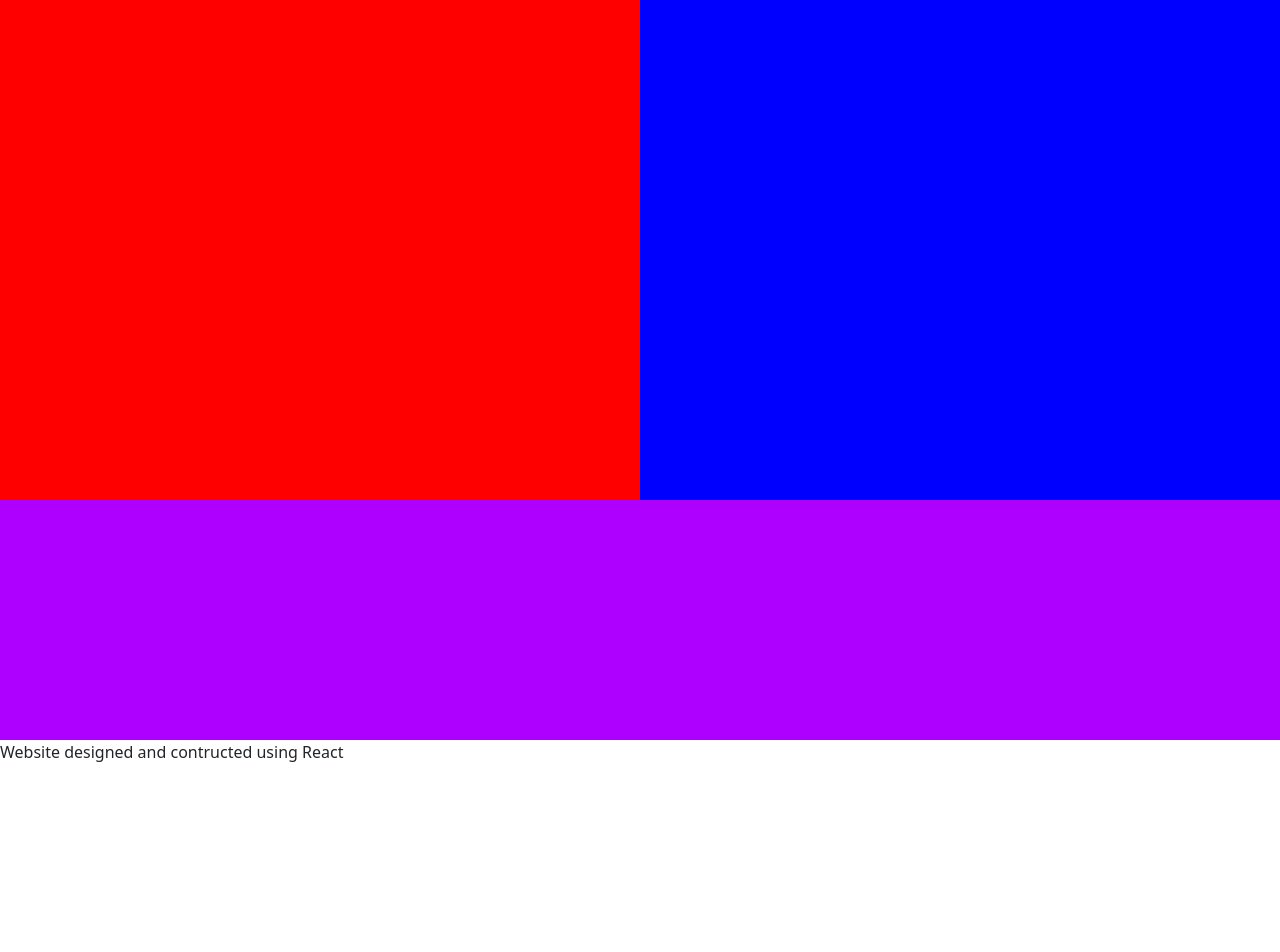
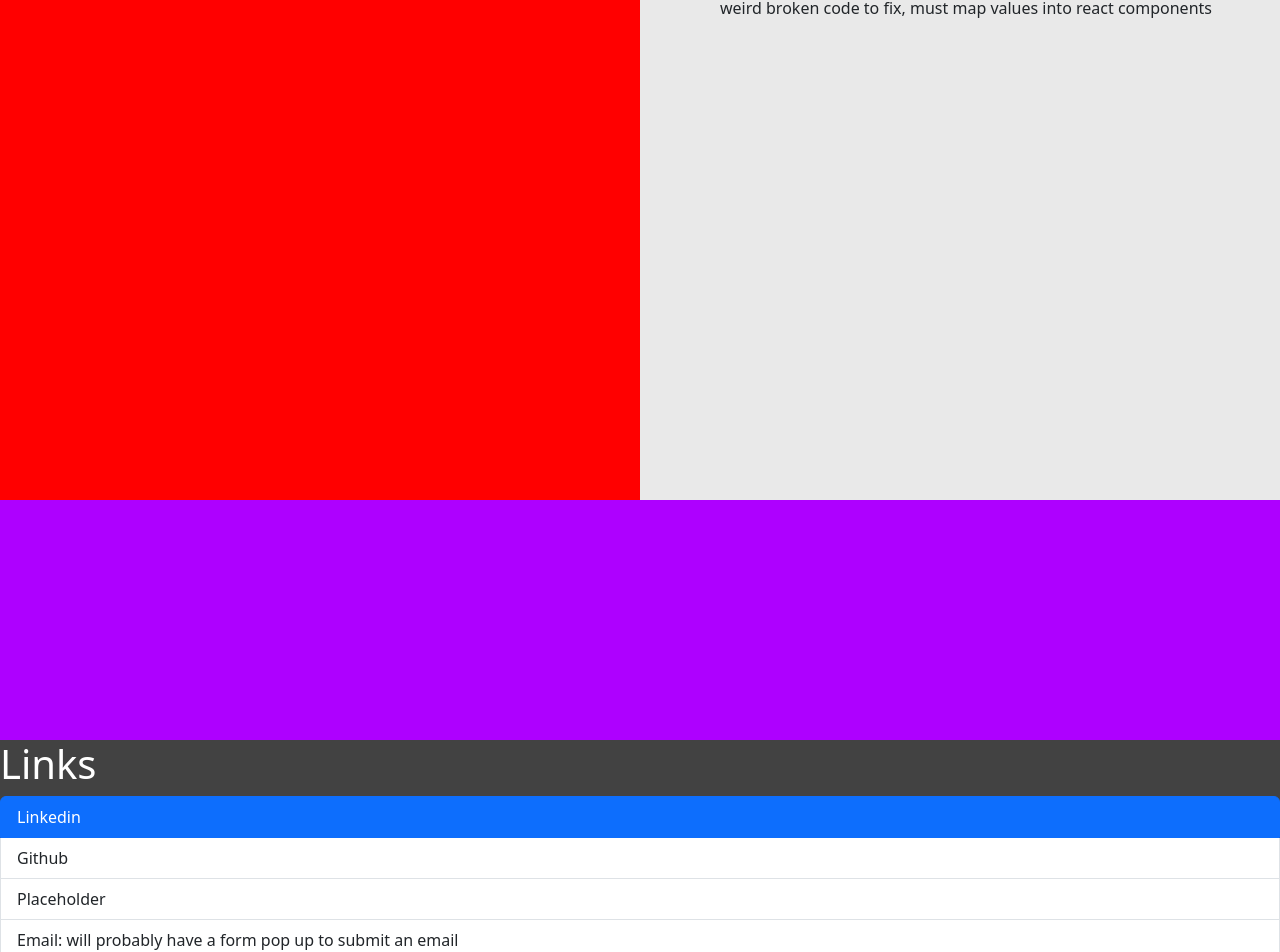
Before and after one commit to John-Moore-UOA/Profile-Website, a React (Vite) app: page / in a window 1280 px wide. Shown: the part 780-1732 px from the top of the page. Before the commit the page ends 1560 px from the top, so only its background shows below. Built offline with nearby package versions, Linux system fonts and the light colour scheme.

Commit message:
must map into react components

```diff
--- /dev/null
+++ b/src/Body/Card.jsx
@@ -0,0 +1,11 @@
+function Card(index, title, description, image, link) {
+  return (
+    <>
+      <div className="card-body">
+        <p>{title}</p>
+      </div>
+    </>
+  );
+}
+
+export default Card;
--- a/src/Body/ContentSlider.jsx
+++ b/src/Body/ContentSlider.jsx
@@ -1,7 +1,29 @@
+import picture_1 from "../assets/content/test_picture.jpg";
+import Card from "./Card";
+
 function ContentSlider() {
+  let value = {
+    title: "Test Title",
+    description: "Test Description",
+    image: picture_1,
+    link: "#",
+  };
+
   return (
     <>
-      <div className="body-content-slider"></div>
+      <div className="body-content-slider">
+        <h1>Cool swiping content slector</h1>
+        {/* {value.map((index, value) => (
+          <Card
+            index={index}
+            title={value.title}
+            description={value.description}
+            image={value.image}
+            link={value.link}
+          />
+        ))}; */}
+        weird broken code to fix, must map values into react components
+      </div>
     </>
   );
 }
--- a/src/Body/SideBar.jsx
+++ b/src/Body/SideBar.jsx
@@ -1,7 +1,9 @@
 function SideBar() {
   return (
     <>
-      <div className="body-sidebar"></div>
+      <div className="body-sidebar">
+        <h1>SideBar</h1>
+      </div>
     </>
   );
 }
--- a/src/Footer/Footer.jsx
+++ b/src/Footer/Footer.jsx
@@ -1,8 +1,41 @@
+import "./footerstyles.css";
+
 function Footer() {
   return (
     <>
       <div className="footer-container">
-        <p>Website designed and contructed using React</p>
+        <h1>Links</h1>
+        <div className="list-group">
+          <a
+            target="_blank"
+            href="https://www.linkedin.com/in/johnmoore03/"
+            className="list-group-item list-group-item-action active"
+            aria-current="true"
+          >
+            Linkedin
+          </a>
+          <a
+            target="_blank"
+            href="https://github.com/John-Moore-UOA"
+            className="list-group-item list-group-item-action"
+          >
+            Github
+          </a>
+          <a
+            target="_blank"
+            href="#"
+            className="list-group-item list-group-item-action"
+          >
+            Placeholder
+          </a>
+          <a
+            target="_blank"
+            href="#"
+            className="list-group-item list-group-item-action"
+          >
+            Email: will probably have a form pop up to submit an email
+          </a>
+        </div>
       </div>
     </>
   );
--- /dev/null
+++ b/src/Footer/footerstyles.css
@@ -0,0 +1,8 @@
+.footer-container {
+  position: relative;
+  width: 100%;
+  height: 100%;
+  background-color: #424242;
+  color: #ffffff;
+  overflow: hidden;
+}
--- a/src/Header/Header.jsx
+++ b/src/Header/Header.jsx
@@ -1,7 +1,7 @@
+import TopBar from "./TopBar";
+import backgroundImage from "../assets/trail-background.jpg";
 import ProfileNamespace from "./ProfileNamespace";
-import TopBar from "./TopBar";
 import "./headerstyles.css";
-import backgroundImage from "../assets/trail-background.jpg";
 
 function Header() {
   return (
--- a/src/Header/ProfileNamespace.jsx
+++ b/src/Header/ProfileNamespace.jsx
@@ -1,4 +1,4 @@
-import profilePicture from "../assets/profile-picture.jpg";
+import profilePicture from "../assets/Picture thingy.jpg";
 
 function ProfileNamespace() {
   return (
--- a/src/styles.css
+++ b/src/styles.css
@@ -23,5 +23,5 @@
   width: 100%;
   z-index: 2;
 
-  background-color: blue;
+  background-color: rgb(233, 233, 233);
 }
```
Also changed, not shown: src/assets/Picture thingy.jpg (added), 1 other file (tests, documents, lock files or other folders).
